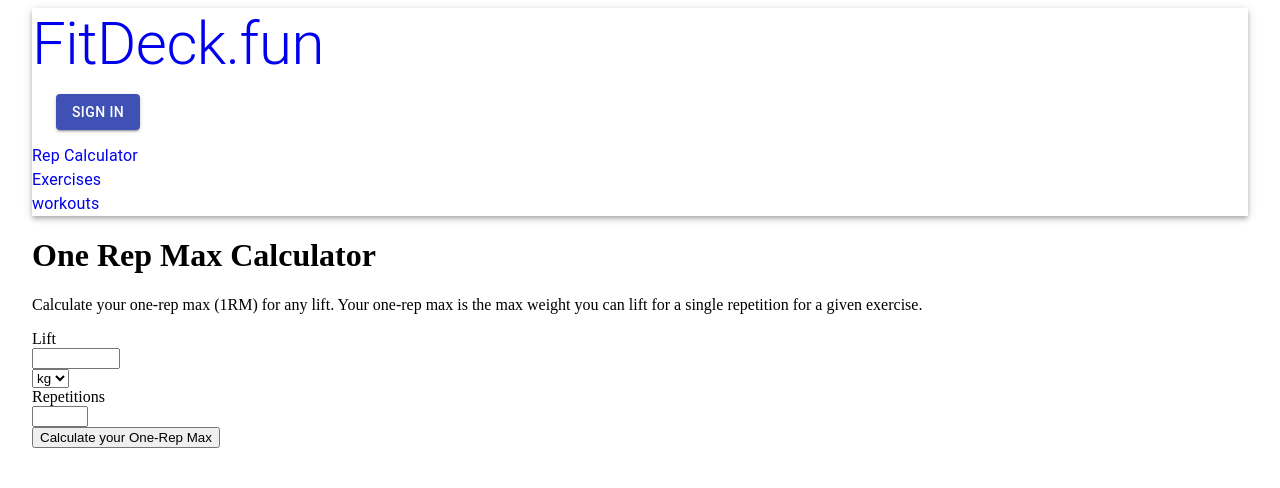
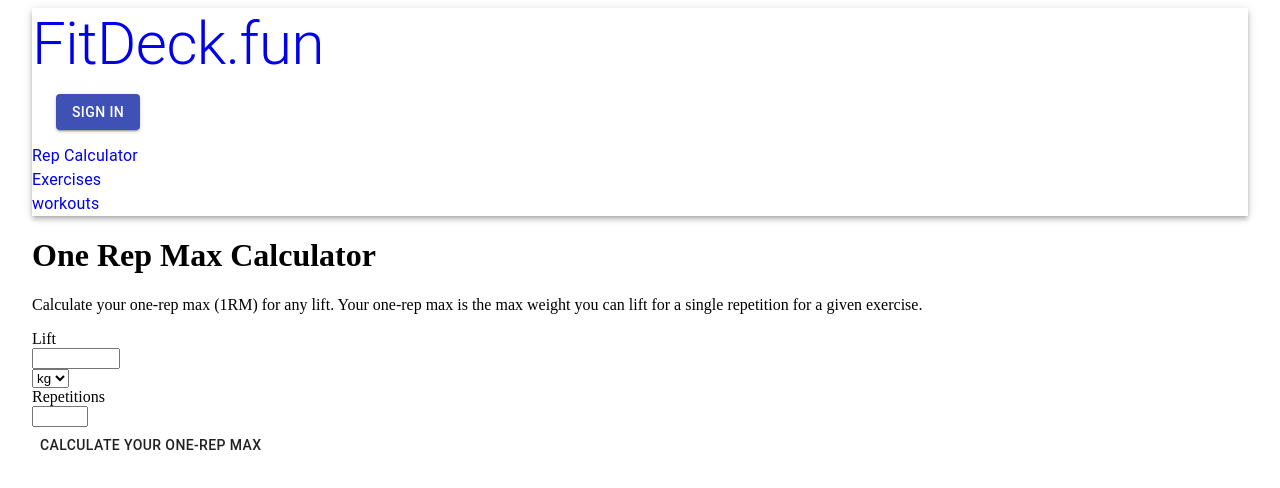
Before and after one commit to guillaumekwit/fitdeck, a React (Create React App) app: page /OneRepMaxCalculator in a window 1280 px wide. Shown: the top 488 px of the page. Built offline with nearby package versions, Linux system fonts and the light colour scheme.

Commit message:
Fixed OneRMCalc

```diff
--- a/src/components/OneRMCalc/OnRMCalc.js
+++ b/src/components/OneRMCalc/OnRMCalc.js
@@ -1,9 +1,10 @@
 import React from 'react'
+import {Button} from "@material-ui/core"
 
 const OnRMCalc = () => {
-    window.onload = function(){
-        const calcButton = document.getElementById("submit");
-        calcButton.addEventListener("click", function(e){
+    function work(){
+        //const calcButton = document.getElementById("submit");
+        //calcButton.addEventListener("click", function(e){
             let firstWeight = document.getElementById("weight").value;
             let firstReps = document.getElementById("reps").value;
 
@@ -54,7 +55,7 @@ const OnRMCalc = () => {
                 alert("Lift must be 1 to 1500 \r\nReps must be 1 to 30");
             }
 
-        });
+       // });
     }
 
     function calculateOneRep(weight, reps){ //calculates one rep max
@@ -101,7 +102,7 @@ const OnRMCalc = () => {
         <div>
             <div>
                 <div>
-                    <button type="button" id="submit">Calculate your One-Rep Max</button>
+                    <Button onClick={work}>Calculate your One-Rep Max</Button>
                 </div>
             </div>
         </div>
```
